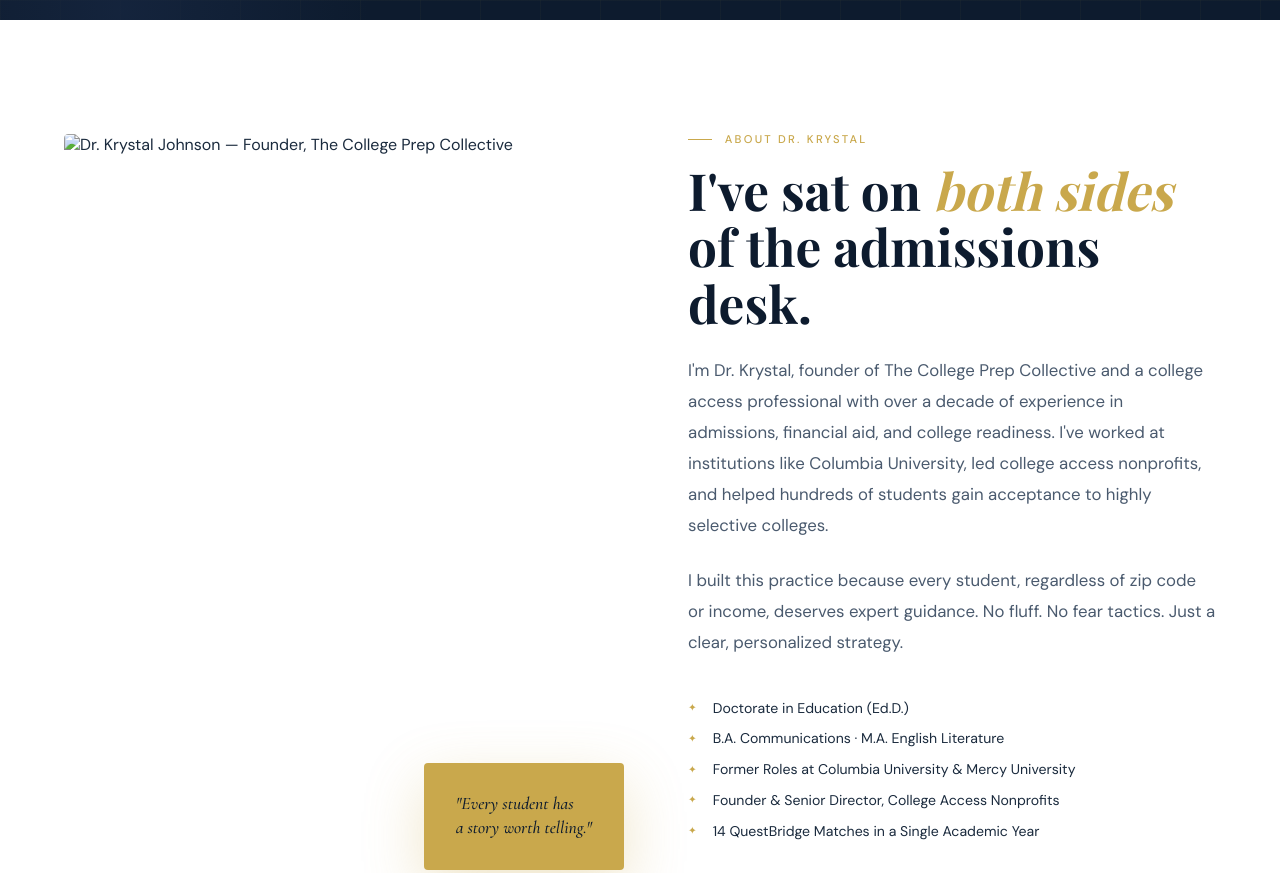
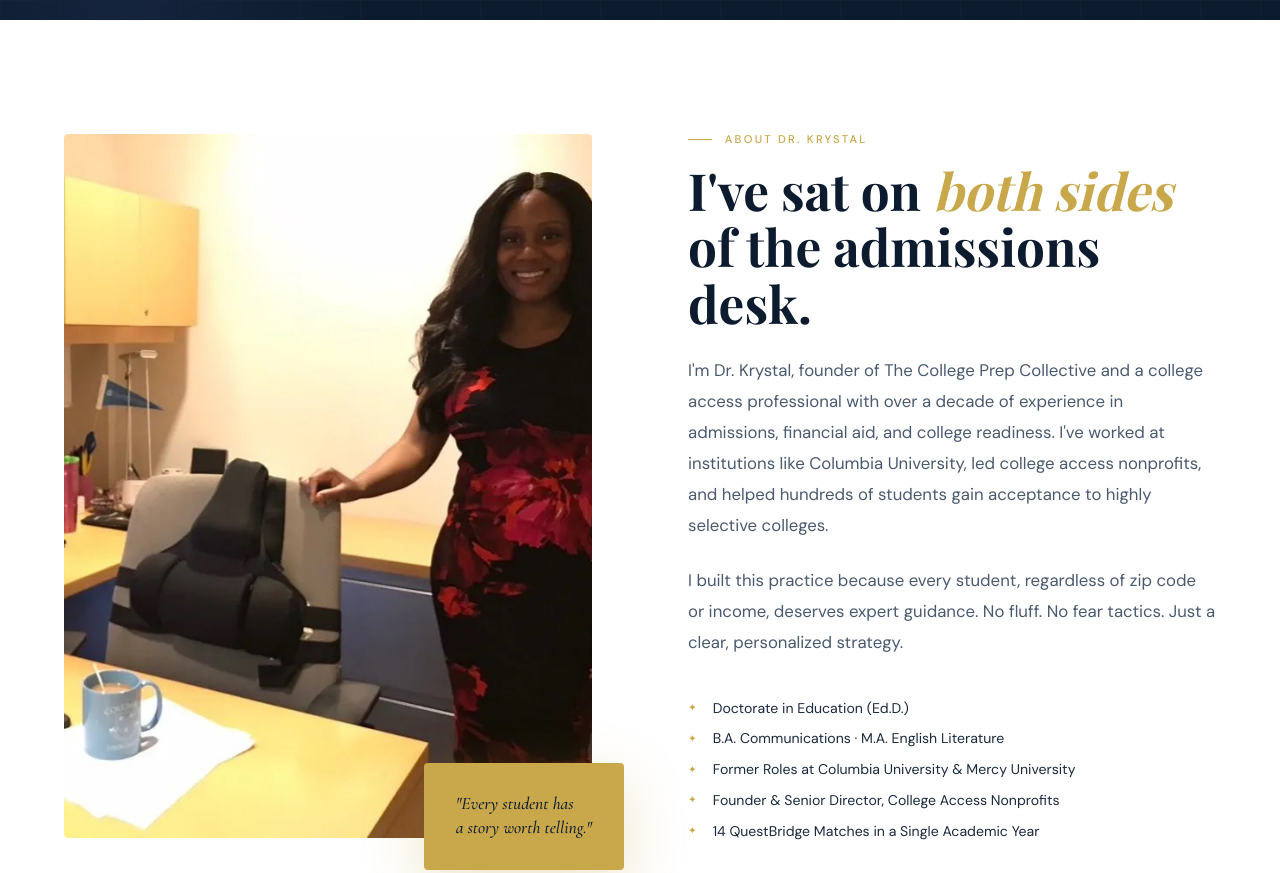
Before and after one commit to Shaquillew93/college-prep-collective, a website: page public/index.html in a window 1280 px wide. Shown: the part 780-1653 px from the top of the page. Drawn offline with nearby package versions, Linux system fonts and the light colour scheme; a web font is replaced by a local one.

Commit message:
fix image filename case

```diff
--- a/public/index.html
+++ b/public/index.html
@@ -1975,7 +1975,7 @@
     <section id="about">
         <div class="about-visual reveal">
             <div class="about-photo-frame" style="background:none;">
-                <img src="IMG_4144.JPG" alt="Dr. Krystal Johnson — Founder, The College Prep Collective"
+                <img src="IMG_4144.jpeg" alt="Dr. Krystal Johnson — Founder, The College Prep Collective"
                     style="width:100%;height:100%;object-fit:cover;object-position:center top;display:block;border-radius:4px;" />
             </div>
             <div class="about-accent-box">
```
